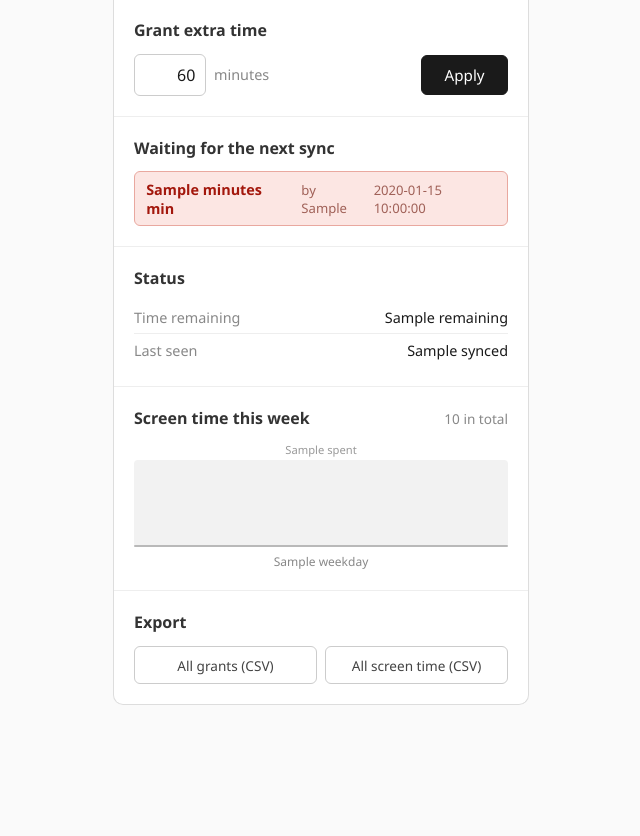
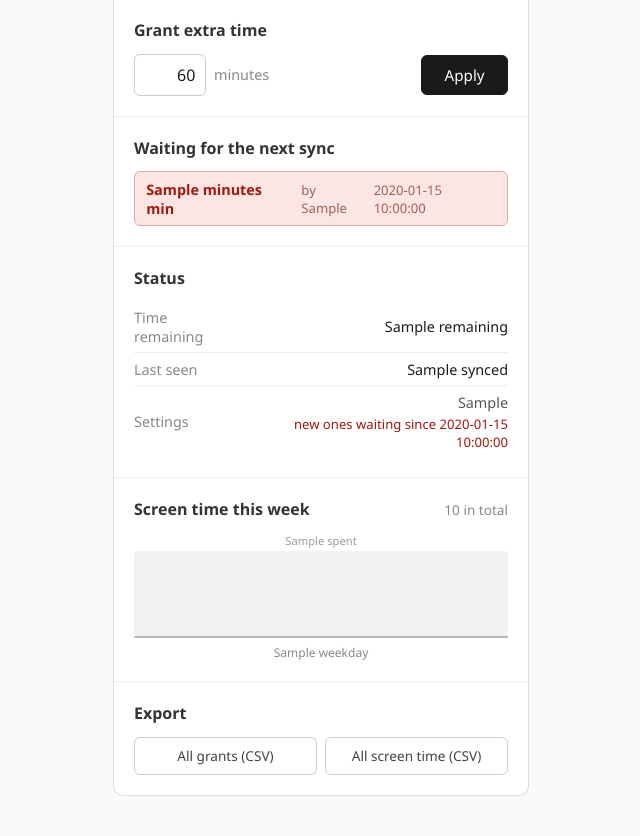
Before and after one commit to franp9am/child_control_windows, a FastAPI app: template server/templates/index.html in a window 1280 px wide. Shown: the part 127-963 px from the top of the page, without its empty margins (319-959 px from the left). Before the commit the page ends 832 px from the top, so only its background shows below. Run offline with FastAPI, Linux system fonts and the light colour scheme; the template is opened without the code that fills it: most values are stand-ins (such as "Sample title", 1, 10 or a date in 2020).

Commit message:
add settings to UI

```diff
--- a/server/app.py
+++ b/server/app.py
@@ -64,6 +64,12 @@ class GrantView:
 class LastSeenView:
     synced: str
     remaining: str
+
+
+@dataclass
+class SettingsView:
+    in_force: str
+    waiting_since: str | None  # when a parent asked for something the child has yet to confirm
 
 
 @dataclass
@@ -173,12 +179,47 @@ def pending_grants(connection: sqlite3.Connection, child_id: int) -> list[GrantV
 
 def wanted_settings(connection: sqlite3.Connection, child_id: int) -> sqlite3.Row | None:
     return connection.execute(
-        """SELECT id, settings FROM settings_changes
+        """SELECT id, settings, created_at FROM settings_changes
            WHERE child_id = :child_id
            ORDER BY id DESC
            LIMIT 1""",
         {"child_id": child_id},
     ).fetchone()
+
+
+def settings_in_words(settings: dict) -> str:
+    """The settings the child reports, on one line."""
+    carryover = (
+        f"carryover ≤{compact_duration(settings['MAX_CARRYOVER_SECONDS'])}"
+        if settings["CARRYOVER"]
+        else "no carryover"
+    )
+    return (
+        f"{compact_duration(settings['DAILY_LIMIT_SECONDS'])}/day"
+        f" · {settings['EARLIEST_HOUR_INCLUDED']}–{settings['LATEST_HOUR_INCLUDED']} h"
+        f" · {carryover}"
+    )
+
+
+def settings_view(connection: sqlite3.Connection, child_id: int) -> SettingsView | None:
+    row = connection.execute(
+        """SELECT reported_settings FROM status
+           WHERE child_id = :child_id
+           ORDER BY date DESC
+           LIMIT 1""",
+        {"child_id": child_id},
+    ).fetchone()
+    if row is None:
+        return None
+    if row["reported_settings"] is None:
+        return SettingsView(in_force="not reported by this monitor", waiting_since=None)
+    reported = json.loads(row["reported_settings"])
+    wanted = wanted_settings(connection, child_id)
+    unconfirmed = wanted is not None and json.loads(wanted["settings"]) != reported
+    return SettingsView(
+        in_force=settings_in_words(reported),
+        waiting_since=formatted_local_time(wanted["created_at"]) if unconfirmed else None,
+    )
 
 
 def stored_json(value: dict | None) -> str | None:
@@ -351,11 +392,12 @@ def index(request: Request, child_id: int | None = None) -> HTMLResponse:
         children[0] if children else None,
     )
     if selected_child is None:
-        waiting, status, week = [], None, None
+        waiting, status, week, settings = [], None, None, None
     else:
         waiting = pending_grants(connection, selected_child["id"])
         status = last_seen(connection, selected_child["id"])
         week = last_week(connection, selected_child["id"])
+        settings = settings_view(connection, selected_child["id"])
     connection.close()
     return templates.TemplateResponse(
         request,
@@ -366,6 +408,7 @@ def index(request: Request, child_id: int | None = None) -> HTMLResponse:
             "selected_child": selected_child,
             "pending_grants": waiting,
             "last_seen": status,
+            "settings": settings,
             "week": week,
             "logout_login": LOGOUT_LOGIN,
         },
--- a/server/templates/index.html
+++ b/server/templates/index.html
@@ -66,6 +66,11 @@
   .status td { text-align: right; }
   .status tr:last-child th, .status tr:last-child td { border-bottom: none; }
   .never { margin: 0; font-size: .9rem; color: #888; }
+  .status .settings { color: #555; }
+  .status .waiting {
+    display: block; margin-top: .2rem; font-size: .82rem;
+    color: #a3170c;
+  }
   .week h2 { display: flex; align-items: baseline; }
   .week .total { margin-left: auto; font-weight: 400; color: #888; font-size: .85rem; }
   .chart { display: flex; align-items: stretch; gap: .35rem; height: 8rem; }
@@ -170,6 +175,16 @@
             <th>Last seen</th>
             <td>{{ last_seen.synced }}</td>
           </tr>
+          {% if settings %}
+          <tr>
+            <th>Settings</th>
+            <td class="settings">{{ settings.in_force }}
+              {% if settings.waiting_since %}
+              <span class="waiting">new ones waiting since {{ settings.waiting_since }}</span>
+              {% endif %}
+            </td>
+          </tr>
+          {% endif %}
         </table>
         {% else %}
         <p class="never">Nothing has synced for this child yet.</p>
```
